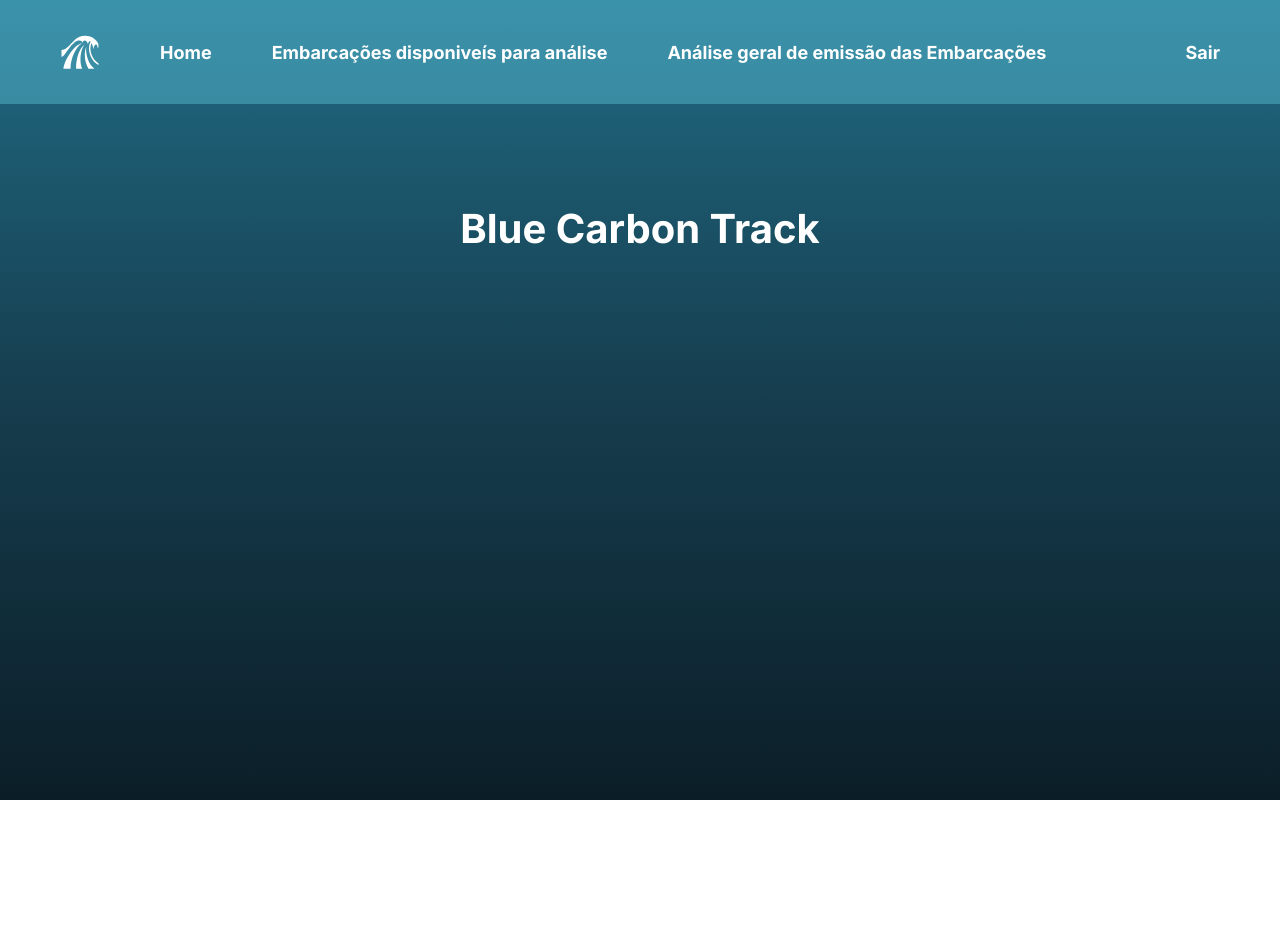
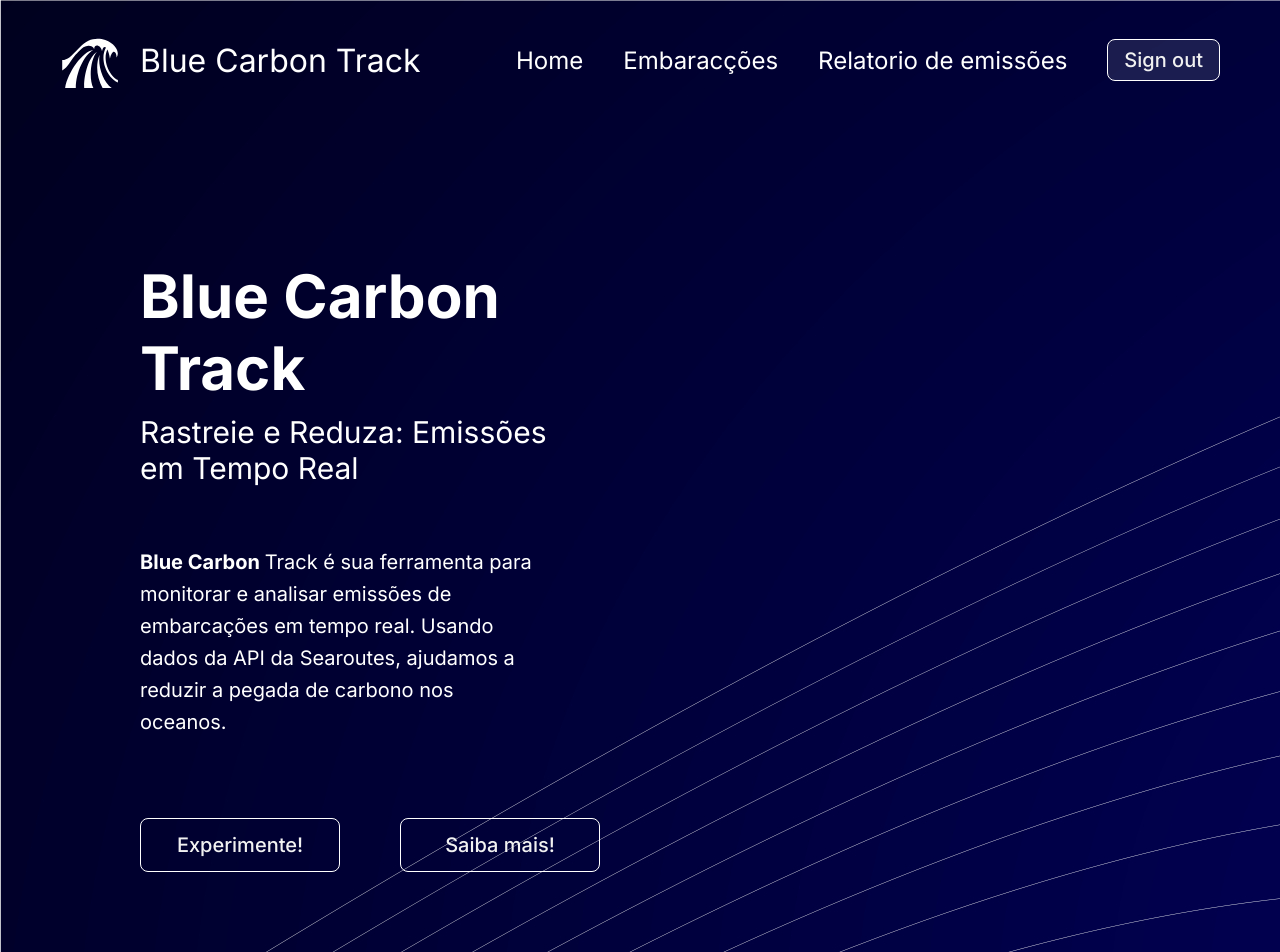
Before and after one commit to FI4P/FRONT-GS-BLUE-CARBON-TRACK, a React (Vite) app: page /home in a window 1280 px wide. Shown: the top 952 px of the page. Before the commit the page ends 800 px from the top, so only its background shows below. Built offline with nearby package versions, Linux system fonts and the light colour scheme; no server answers.

Commit message:
Home finalizada

```diff
--- a/src/components/navbar/index.jsx
+++ b/src/components/navbar/index.jsx
@@ -12,32 +12,25 @@ const NavBar = () => {
     <>
 
       <nav>
-        <ul className='nav-bar'>
-          <Link style={{textDecoration: "none"}} to="/home">
+        <div className="company">
+          <GiBigWave></GiBigWave>
+          <span>Blue Carbon Track</span>
+        </div>
 
-            <li><GiBigWave className='icon'></GiBigWave></li>
-
+        <ul>
+          <Link className='link'>
+            <li>Home</li>
           </Link>
-
-          <Link style={{textDecoration: "none"}} to="/home">
-            <li>Home</li>
-
+          <Link className='link'>
+            <li>Embaracções</li>
           </Link>
-
-          <Link style={{textDecoration: "none"}} to="/vessels">
-            <li>Embarcações disponiveís para análise</li>
+          <Link className='link'>
+            <li>Relatorio de emissões</li>
           </Link>
-
-          <Link style={{textDecoration: "none"}} to="/report">
-            <li>Análise geral de emissão das Embarcações</li>
+          <Link className='link'>
+            <button className='signOut'>Sign out</button>
           </Link>
-
-
         </ul>
-
-        <Link  style={{textDecoration : "none"}} to="/login">
-          <span>Sair</span>
-        </Link>
       </nav>
 
     </>
--- a/src/components/navbar/styles.scss
+++ b/src/components/navbar/styles.scss
@@ -1,68 +1,47 @@
 @import '../../styles/variables.scss';
 
-nav {
+nav{
+    padding: 3rem 6rem;
+    font-size: 2.4rem;
     display: flex;
     justify-content: space-between;
     align-items: center;
-    padding: 3rem 6rem;
-    font-size: 1.8rem;
 
-    background-color: #63cce465;
-
-    ul.nav-bar {
+    div.company{
         display: flex;
         align-items: center;
-        gap: 6rem;
+        gap: 2rem;
+        font-size: 6rem;
+        color: $colors-text-primary;
+
+        span{
+            font-size: 3.2rem !important;
+        }
+    }
+
+    ul{
+        display: flex;
+        align-items: center;
+        gap: 4rem;
         list-style: none;
 
-       li{
-        color: $colors-text-primary;
-        font-weight: bold;
-        transition: all ease-in 0.3s;
-        cursor: pointer;
-        position: relative;
-       }
+        .link{
+            text-decoration: none;
 
-       li:hover{
-        color: #000303;
-                    // Azul médio e brilhante, representando o oceano em um dia ensolarado.;
-       }
+            li{
+                color: $colors-text-primary;
+                transition: all 0.3s ease-in ;
+            }
 
-       li::after {
-        content: '';
-        display: block;
-        width: 0;
-        height: 2px; /* ajuste a espessura da linha conforme necessário */
-        background-color: #000303; /* ajuste a cor da linha conforme necessário */
-        position: absolute;
-        bottom: -4px; /* ajuste a distância da linha abaixo do texto */
-        left: 0;
-        transition: width 0.3s ease-in;
-    }
-
-    li:hover::after {
-        width: 100%; /* a linha se estende em todo o comprimento do texto no hover */
-    }
-
-
-
-
-    }
-
-    span{
-        color: $colors-text-primary;
-        font-weight: bold;
-        transition: all ease-in 0.3s;
-
-    }
-    span:hover{
-        color:#000303 ;
-        cursor: pointer;
-    }
-
-
-    .icon {
-        font-size: 4rem;
-        color: $colors-text-primary;
+            li:hover{
+                color: #9fa3a3;
+                            // Azul médio e brilhante, representando o oceano em um dia ensolarado.;
+               }
+            button.signOut{
+                background: transparent;
+                border: 1px solid $colors-text-primary;
+                background-color: rgba(240, 255, 255, 0.11);
+            }
+        }
     }
 }
--- a/src/routes/Home/Home.jsx
+++ b/src/routes/Home/Home.jsx
@@ -11,7 +11,24 @@ const Home = () => {
                 <NavBar></NavBar>
 
                 <div className="resume">
-                    <h1>Blue Carbon Track</h1>
+                    <div className="slogan">
+                        <h1>Blue Carbon Track</h1>
+                        <p>Rastreie e Reduza: Emissões em Tempo Real</p>
+                    </div>
+
+                    <div className="infos">
+                        <p className="desc">
+                            <b>Blue Carbon </b>Track é sua ferramenta para monitorar e analisar emissões de embarcações em tempo real. Usando dados da API da Searoutes, ajudamos a reduzir a pegada de carbono nos oceanos.
+                        </p>
+
+
+                        <div className="btn-infos">
+                            <button className="btn-info2">Experimente!</button>
+                            <button className="btn-info">Saiba mais!</button>
+                        </div>
+                    </div>
+
+
                 </div>
             </section>
         </>
--- a/src/routes/Home/styles.scss
+++ b/src/routes/Home/styles.scss
@@ -1,19 +1,75 @@
-section.home{
+@import "../../styles/variables.scss";
 
-    background-image: linear-gradient(to bottom, #206B84, #163D4E, #0B1E28);
+section.home {
+
+    background-image: url("../../assets/img/w13.jpg");
     min-height: 100vh;
+    // background-size: cover;
+    background-repeat: no-repeat;
 
-    div.resume{
+
+    div.resume {
         display: flex;
-        align-items: center;
-        justify-content: center;
+        align-items: flex-start;
+        flex-direction: column;
+        justify-content: flex-start;
         min-height: 100%;
-        padding: 10rem;
+        padding: 14rem;
+        width: 55%;
+        gap: 6rem;
 
-        h1{
-            font-size: 4rem;
-            color: #FFF ;
+        h1 {
+            font-size: 6rem;
+            color: #FFF;
         }
+
+        p {
+            font-size: 3rem;
+            color: #FFF;
+        }
+
+        div.slogan {
+            display: flex;
+            flex-direction: column;
+            gap: 1rem;
+        }
+
+        div.infos {
+            display: flex;
+            flex-direction: column;
+            gap: 8rem;
+
+            p.desc {
+                font-size: 2rem;
+                color: #FFF;
+                width: 86%;
+                ;
+                line-height: 160%;
+            }
+
+            div.btn-infos {
+                display: flex;
+                gap: 6rem;
+            }
+
+            button.btn-info {
+                background: transparent;
+                border: 1px solid $colors-text-primary;
+                background-color:transparent;
+                padding: 1.4rem;
+                width: 20rem;
+            }
+
+            button.btn-info2 {
+                background: transparent;
+                border: 1px solid $colors-text-primary;
+                background-color: transparent;
+                padding: 1.4rem;
+                width: 20rem;
+            }
+        }
+
+
     }
 
 
```
Also changed, not shown: src/assets/img/3324128.jpg (added), src/assets/img/w13.jpg (added).
